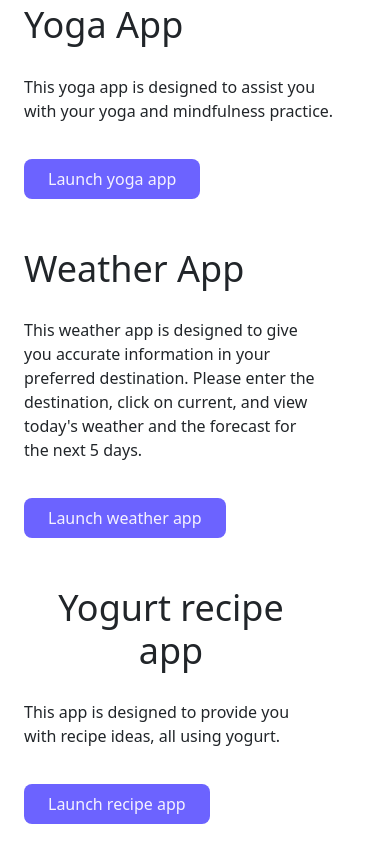
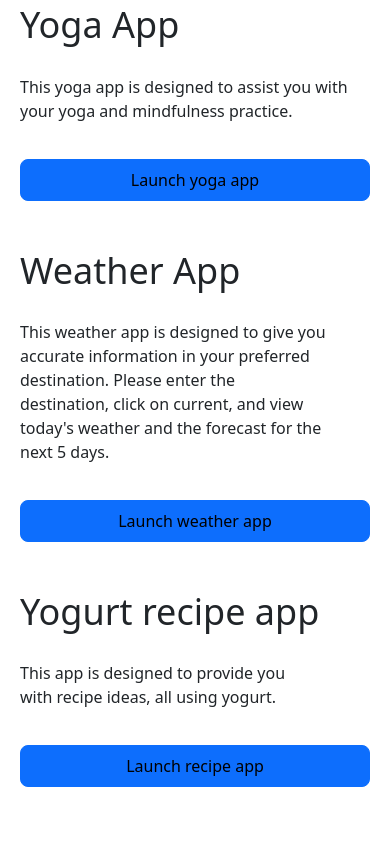
Before and after one commit to sarahwhitehouse17/profile-page-projects, a plain HTML site: page index.html in a window 390 px wide. Shown: the part 417-1280 px from the top of the page. Drawn offline with nearby package versions, Linux system fonts and the light colour scheme.

Commit message:
Changed button size in mobile view

```diff
--- a/index.html
+++ b/index.html
@@ -71,14 +71,14 @@
         <p class="app-description">This yoga app is designed to assist you with your yoga and mindfulness practice.
 
           </p>
-        <button type="button" class="button btn btn-primary px-4 btn-lg mb-4">Launch yoga app</button>
+        <button type="button" class="button-app btn btn-primary px-4 btn-lg mb-4">Launch yoga app</button>
       </div>
       <br>
       <div class="row mb-4 mt-4">
         <div class="col-md-6">
           <h2 class="d-flex justify-content-start">Weather App</h2>
           <p class="app-description">This weather app is designed to give you accurate information in your preferred destination. Please enter the destination, click on current, and view today's weather and the forecast for the next 5 days.</p>
-          <button type="button" class="button btn btn-primary px-4 btn-lg mb-4">Launch weather app</button>
+          <button type="button" class="button-app btn btn-primary px-4 btn-lg mb-4">Launch weather app</button>
         </div>
         <div class="col-md-6">
           <img src="images/weather.png" class="img-fluid mb-4 d-sm-none d-md-block img-display" alt="Weather app image">
@@ -90,7 +90,7 @@
           <div class="col-md-6">
             <h2 class="d-flex justify-content-start mt-4">Yogurt recipe app</h2>
             <p class="app-description">This app is designed to provide you with recipe ideas, all using yogurt.</p>
-            <button type="button" class="button btn btn-primary px-4 btn-lg">Launch recipe app</button>
+        <button type="button" class="button-app btn btn-primary px-4 btn-lg px-4">Launch recipe app</button>
           </div>
         </div>
 
--- a/style.css
+++ b/style.css
@@ -85,6 +85,8 @@ p {
   background-color: var(--primary-color);
   color: var(--secondary-color);
   border: none;
+  display: block;
+  margin: 0 auto;
 }
 .button:hover {
   color: blue;
@@ -101,10 +103,6 @@ p {
   background-color: white;
   color: blue;
   border-color: var(--primary-color);
-}
-
-.display-row {
-  display: inline block;
 }
 
 .contact-header {
@@ -132,4 +130,11 @@ p {
   .button {
     font-size: 16px;
   }
+  .button-app {
+    font-size: 16px;
+    color: black;
+    width: 350px;
+    display: block;
+    margin: 0 auto;
+  }
 }
```
